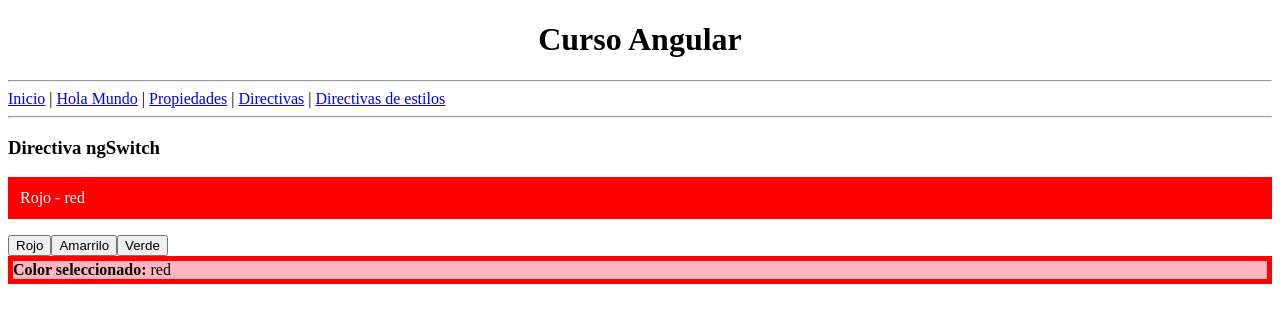
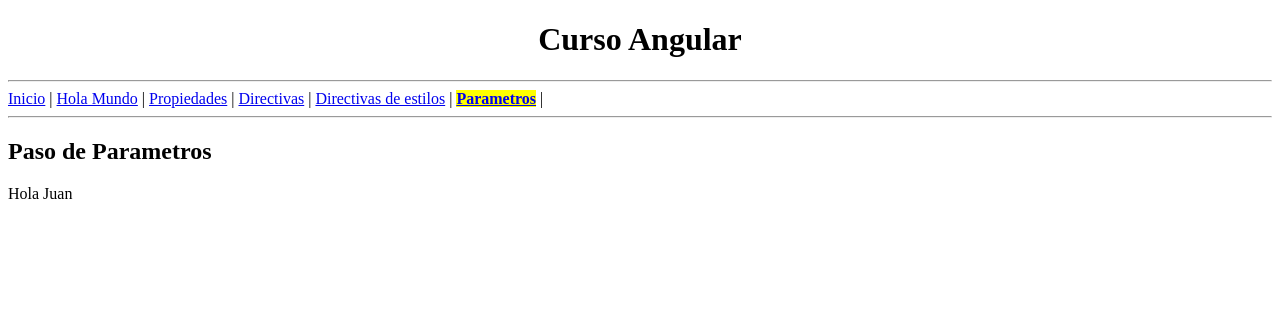
Before and after one commit to HugoMontes/cursoangular, an Angular app: page /parametros/Juan in a window 1280 px wide. Shown: the top 322 px of the page. Built offline with nearby package versions, Linux system fonts and the light colour scheme.

Commit message:
Paso de parametros

```diff
--- a/src/app/app-routing.module.ts
+++ b/src/app/app-routing.module.ts
@@ -9,6 +9,9 @@
 import { EstiloComponent } from './estilo/estilo.component';
 // Importar el componente Home
 import { HomeComponent } from './home/home.component';
+// Importar el componenete parametro
+import { ParametrosComponent } from './parametros/parametros.component';
+
 // Definir una constante que contiene un array de objetos json con
 // las rutas asociadas a un componente
 const appRoutes: Routes = [
@@ -20,6 +23,8 @@
   {path: 'persona', component: PersonaComponent},
   {path: 'curso', component: CursoComponent},
   {path: 'estilo', component: EstiloComponent},
+  // Definir una ruta con paso de parametro
+  {path: 'parametros/:param_nombre', component: ParametrosComponent},
   // Definir la ruta para el error 404
   {path: '**', component: EstiloComponent},
 ];
--- a/src/app/app.component.html
+++ b/src/app/app.component.html
@@ -8,7 +8,8 @@
   <a [routerLink]="['/hola']" [routerLinkActive]="['activado']">Hola Mundo</a> |
   <a [routerLink]="['/persona']" [routerLinkActive]="['activado']">Propiedades</a> |
   <a [routerLink]="['/curso']" [routerLinkActive]="['activado']">Directivas</a> |
-  <a [routerLink]="['/estilo']" [routerLinkActive]="['activado']">Directivas de estilos</a>
+  <a [routerLink]="['/estilo']" [routerLinkActive]="['activado']">Directivas de estilos</a> |
+  <a [routerLink]="['/parametros', 'Juan']" [routerLinkActive]="['activado']">Parametros</a> |
 </nav>
 <hr/>
 <!-- app-hola></app-hola -->
--- a/src/app/app.module.ts
+++ b/src/app/app.module.ts
@@ -11,6 +11,7 @@
 import { CursoComponent } from './curso/curso.component';
 import { EstiloComponent } from './estilo/estilo.component';
 import { HomeComponent } from './home/home.component';
+import { ParametrosComponent } from './parametros/parametros.component';
 
 @NgModule({
   declarations: [
@@ -20,7 +21,8 @@
     EmpleadoComponent,
     CursoComponent,
     EstiloComponent,
-    HomeComponent
+    HomeComponent,
+    ParametrosComponent
   ],
   // Cargar el modulo para lanzar las rutas
   imports: [
--- /dev/null
+++ b/src/app/parametros/parametros.component.html
@@ -0,0 +1,2 @@
+<h2>{{ title }}</h2>
+<p>Hola {{ nombre }}</p>
--- /dev/null
+++ b/src/app/parametros/parametros.component.ts
@@ -0,0 +1,30 @@
+import { Component, OnInit } from '@angular/core';
+// Importar los modulos Router, ActivatedRoute y Params
+// import { Router, ActivatedRoute, Params } from '@angular/router';
+import { ActivatedRoute} from '@angular/router';
+
+@Component({
+  selector: 'app-parametros',
+  templateUrl: './parametros.component.html',
+  styleUrls: ['./parametros.component.css']
+})
+export class ParametrosComponent implements OnInit {
+  // Propiedad titulo
+  public title = "Paso de Parametros"
+  // Propiedad nombre
+  public nombre;
+  // Constructor
+  constructor(
+    private route: ActivatedRoute,
+  ) { }
+  // Funcion inicial
+  ngOnInit(): void {
+    // Recuperar los parametros con una funcion de callback
+    // Una funcion flecha (=>) es similiar a una funcion anonima
+    // el cual permite acceder a los parametros/atributos de una
+    // clase fuera del ambito.
+    this.route.paramMap.subscribe(params => {
+        this.nombre = params.get('param_nombre');
+    });
+  }
+}
```
Also changed, not shown: src/app/parametros/parametros.component.css (added), 1 other file (tests, documents, lock files or other folders).
